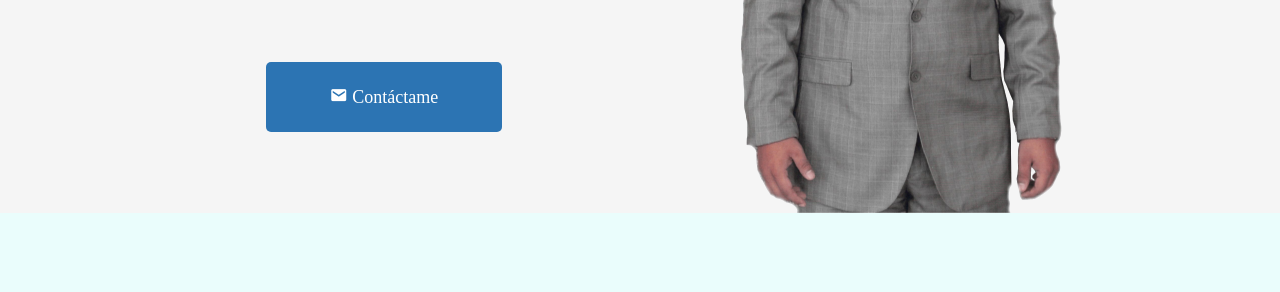
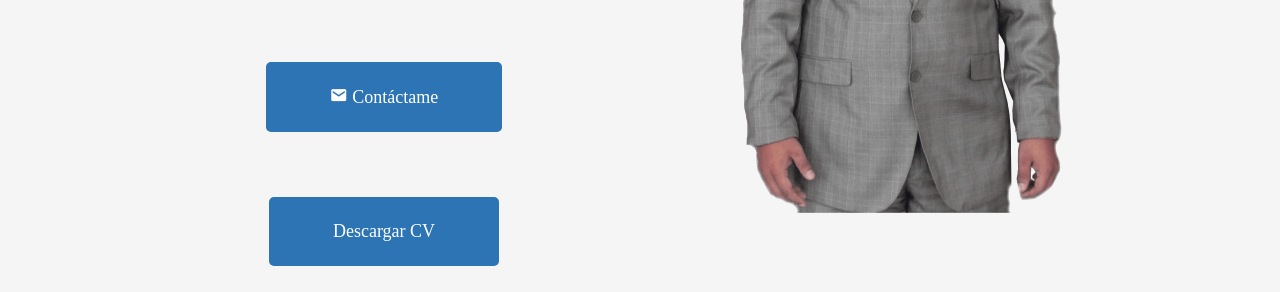
Before and after one commit to luis1290/portafolio, a plain HTML site: page index.html in a window 1280 px wide. Shown: the part 508-800 px from the top of the page. Drawn offline with nearby package versions, Linux system fonts and the light colour scheme; a web font is replaced by a local one.

Commit message:
agregando cv para descargar

```diff
--- a/assets/css/style.css
+++ b/assets/css/style.css
@@ -294,6 +294,10 @@ img {
 }
 
 .home__buttons {
+  text-align: center;
+}
+
+.cv__buttons {
   text-align: center;
 }
 
--- a/index.html
+++ b/index.html
@@ -67,6 +67,9 @@
         </div>
         <div class="home__buttons">
           <a class="btn btn--primary" type="button" href="#contact"><i class='bx bxs-envelope'></i> Contáctame</a>
+        </div>
+        <div class="cv__buttons">
+          <a class="btn btn--cv" type="button" href="./assets/cv/curriculum-vitae .pdf" download='CV-Luis-Gomez' >Descargar CV</a>
         </div>
       </div>
     </section>
```
Also changed, not shown: 1 other file.
